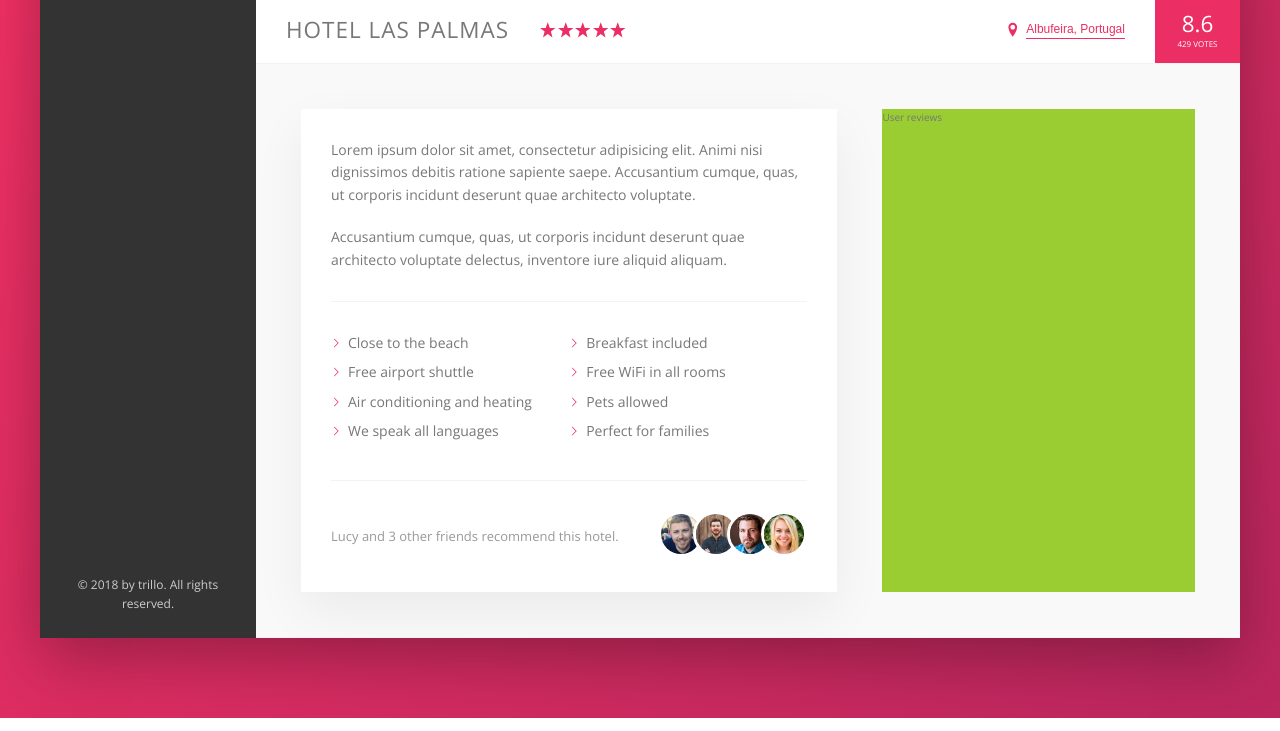
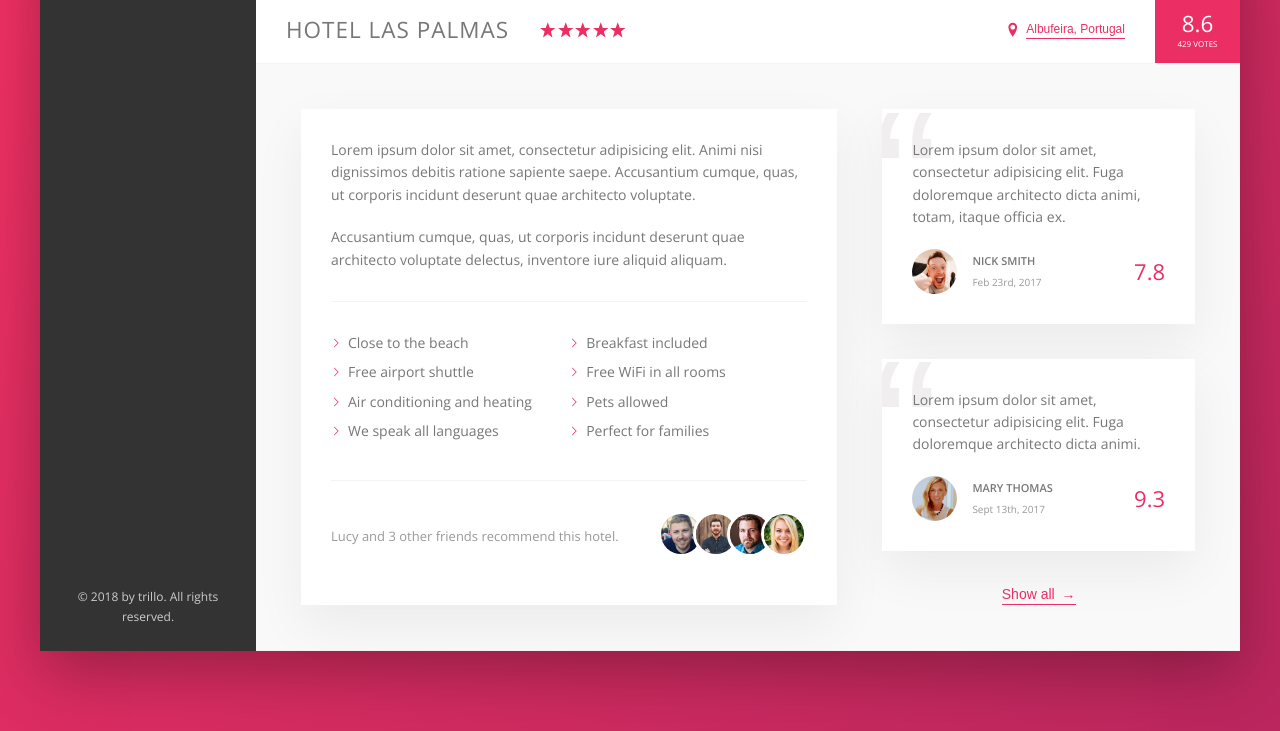
Before and after one commit to jarrod-kallis/trillo, a website: page index.html in a window 1280 px wide. Shown: the part 538-1269 px from the top of the page. Drawn offline with nearby package versions, Linux system fonts and the light colour scheme; files that its build step writes are made by us from their sources.

Commit message:
User reviews

```diff
--- a/index.html
+++ b/index.html
@@ -166,9 +166,38 @@
             </div>
           </div>
 
-          <div class="user-reviews">
-            User reviews
-          </div>
+          <figure class="user-reviews">
+            <figure class="review">
+              <blockquote class="review__text">
+                Lorem ipsum dolor sit amet, consectetur adipisicing elit. Fuga doloremque architecto dicta animi, totam, itaque officia ex.
+              </blockquote>
+              <figcaption class="review__user">
+                <img src="img/user-1.jpg" alt="User" class="review__photo">
+                <div class="review__user-box">
+                  <p class="review__user-name">Nick Smith</p>
+                  <p class="review__user-date">Feb 23rd, 2017</p>
+                </div>
+                <div class="review__rating">7.8</div>
+              </figcaption>
+            </figure>
+            <figure class="review">
+              <blockquote class="review__text">
+                Lorem ipsum dolor sit amet, consectetur adipisicing elit. Fuga doloremque architecto dicta animi.
+              </blockquote>
+              <figcaption class="review__user">
+                <img src="img/user-2.jpg" alt="User" class="review__photo">
+                <div class="review__user-box">
+                  <p class="review__user-name">Mary Thomas</p>
+                  <p class="review__user-date">Sept 13th, 2017</p>
+                </div>
+                <div class="review__rating">9.3</div>
+              </figcaption>
+            </figure>
+
+            <button class="btn-inline">Show all
+              <span>&rarr;</span>
+            </button>
+          </figure>
         </div>
       </main>
     </div>
--- a/sass/_components.scss
+++ b/sass/_components.scss
@@ -283,16 +283,25 @@
   cursor: pointer;
   transition: all 0.2s;
 
+  & span {
+    margin-left: 0.3rem;
+    transition: margin-left 0.2s;
+  }
+
   &:hover {
     color: var(--color-grey-dark-1);
+    // outline: none;
+    // animation: pulsate 1s infinite;
+
+    span {
+      margin-left: 0.8rem;
+    }
+  }
+
+  &:focus {
     outline: none;
     animation: pulsate 1s infinite;
   }
-
-  // &:focus {
-  //   outline: none;
-  //   animation: pulsate 1s infinite;
-  // }
 }
 
 @keyframes pulsate {
@@ -380,3 +389,70 @@
     }
   }
 }
+
+// HOTEL REVIEWS
+.review {
+  background-color: #fff;
+  box-shadow: var(--shadow-light);
+  padding: 3rem;
+  margin-bottom: 3.5rem;
+
+  // To place the double quotation mark in the 'before' pseudo selector
+  position: relative;
+  overflow: hidden;
+
+  &__text {
+    margin-bottom: 2rem;
+    z-index: 10;
+    position: relative;
+  }
+
+  &__user {
+    display: flex;
+    align-items: center;
+  }
+
+  &__photo {
+    height: 4.5rem;
+    width: 4.5rem;
+    border-radius: 50%;
+    margin-right: 1.5rem;
+  }
+
+  &__user-box {
+    display: flex;
+    flex-direction: column;
+    justify-content: center;
+    margin-right: auto;
+  }
+
+  &__user-name {
+    font-size: 1.1rem;
+    font-weight: 600;
+    text-transform: uppercase;
+    margin-bottom: 0.4rem;
+  }
+
+  &__user-date {
+    font-size: 1rem;
+    color: var(--color-grey-dark-3);
+  }
+
+  &__rating {
+    font-size: 2.2rem;
+    color: var(--color-primary);
+    font-weight: 400;
+  }
+
+  &::before {
+    content: '\201C';
+    position: absolute;
+    top: -2.75rem;
+    left: -1rem;
+    line-height: 1;
+    font-size: 20rem;
+    color: var(--color-grey-light-3);
+    font-family: sans-serif;
+    z-index: 1;
+  }
+}
--- a/sass/_layout.scss
+++ b/sass/_layout.scss
@@ -43,6 +43,7 @@
 }
 
 .detail {
+  font-size: 1.4rem;
   display: flex;
   padding: 4.5rem;
   background-color: var(--color-grey-light-1);
@@ -50,7 +51,6 @@
 }
 
 .description {
-  font-size: 1.4rem;
   background-color: #fff;
   box-shadow: var(--shadow-light);
   padding: 3rem;
@@ -59,7 +59,11 @@
 }
 
 .user-reviews {
-  background-color: yellowgreen;
+  flex: 1;
 
-  flex: 1;
+  display: flex;
+  flex-direction: column;
+  align-items: center;
+  justify-content: center;
+  // margin: auto; // Another way to center on the main axis
 }
```
